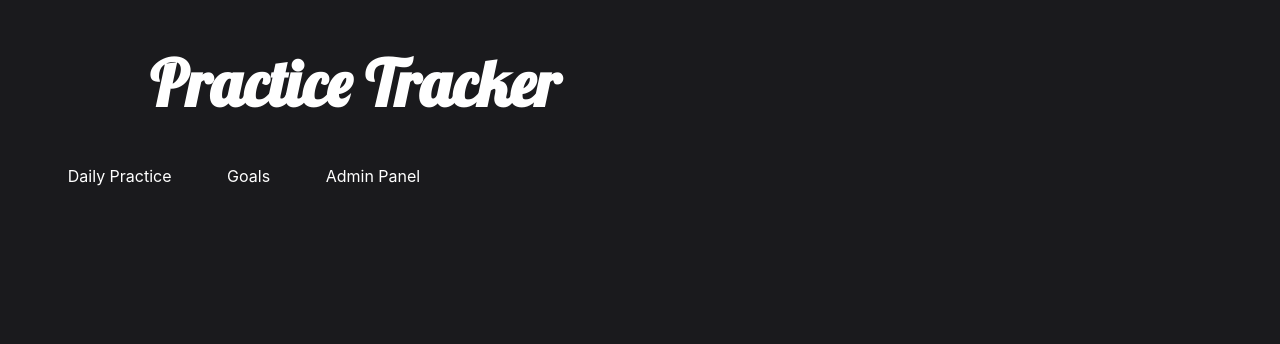
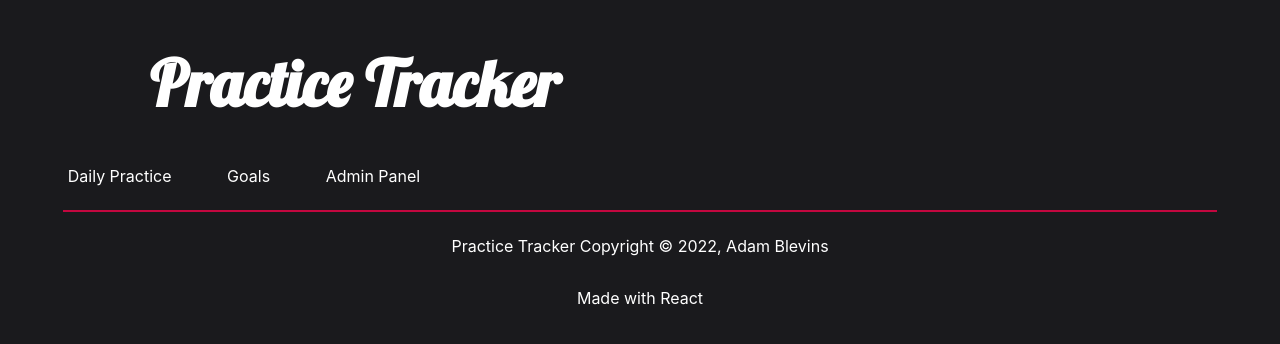
Before and after one commit to blevinspercussion/practice-tracker, a React (Create React App) app: page / in a window 1280 px wide. Shown: the top 344 px of the page. Built offline with nearby package versions, Linux system fonts and the light colour scheme; a web font is replaced by a local one.

Commit message:
Added Links to proper elements. NavBar is working

```diff
--- a/src/App.jsx
+++ b/src/App.jsx
@@ -2,6 +2,9 @@ import './App.css';
 import AdminPanel from './components/AdminPanel';
 import Home from './components/Home';
 import Header from './components/Header';
+import Footer from './components/Footer';
+import Goals from './components/Goals';
+import DailyPractice from './components/DailyPractice';
 import { BrowserRouter as Router, Link, Route, Routes } from 'react-router-dom';
 import { useState } from 'react';
 
@@ -15,8 +18,16 @@ function App() {
 
   return (
     <div className="App">
-      <Header />
-      <Home />
+      <Router>
+        <Routes>
+          <Route path="/" element={ <Home /> } />
+          <Route path="/dailypractice" element={ <DailyPractice /> } />
+          <Route path="/goals" element={ <Goals /> } />
+          <Route path="/adminpanel" element={ <AdminPanel /> } />
+        </Routes>
+        <Header />
+      </Router>
+      <Footer />
     </div>
   );
 }
--- a/src/components/Footer.jsx
+++ b/src/components/Footer.jsx
@@ -3,9 +3,11 @@ import './components.css';
 function Footer () {
     return (
         <div className='footer'>
-            Practice Tracker Copyright &copy; 2022, Adam Blevins
-            <br />
-            Made with React
+            <hr />
+            <p>Practice Tracker Copyright &copy; 2022, Adam Blevins</p>
+            <p>Made with React</p>
         </div>
     )
 }
+
+export default Footer;
--- a/src/components/Header.jsx
+++ b/src/components/Header.jsx
@@ -1,10 +1,13 @@
 import './components.css';
 import NavBar from './NavBar';
+import { Link } from 'react-router-dom';
 
 function Header () {
     return (
         <div>
-            <h1 className='title'>Practice Tracker</h1>
+            <Link to={'/'}>
+                <h1 className='title'>Practice Tracker</h1>
+            </Link>
             <NavBar />
         </div>
     )
--- a/src/components/NavBar.jsx
+++ b/src/components/NavBar.jsx
@@ -5,9 +5,15 @@ function NavBar () {
     return (
         <div className='nav-bar'>
             <ul className='nav-list'>
-                <li>Daily Practice</li>
-                <li>Goals</li>
-                <li>Admin Panel</li>
+                <Link to={'/dailypractice'}>
+                    <li>Daily Practice</li>
+                </Link>
+                <Link to={'/goals'}>
+                    <li>Goals</li>
+                </Link>
+                <Link to={'/adminpanel'}>
+                    <li>Admin Panel</li>
+                </Link>
             </ul>
         </div>
     )
--- a/src/components/components.css
+++ b/src/components/components.css
@@ -4,6 +4,16 @@
     --hilight-color: #c3073f;
     --main-text-color: white;
     --button-color: #4e4e50;
+}
+
+a {
+    color: var(--main-text-color);
+    text-decoration: none;
+}
+
+hr {
+    width: 90vw;
+    border: 1px solid var(--hilight-color);
 }
 
 .title {
```
